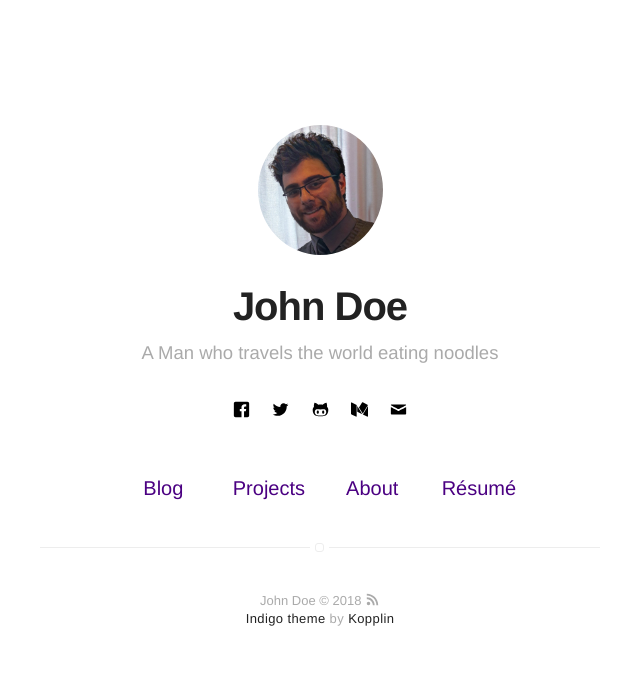
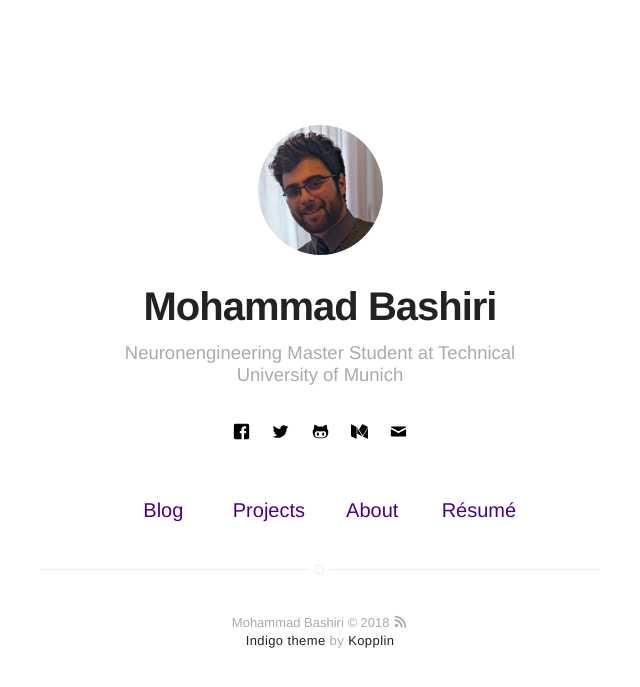
Before and after one commit to mohammadbashiri/mohammadbashiri.github.io-old, a Jekyll site: the page built from index.html, in a window 1280 px wide. Shown: the top 687 px of the page, without its empty margins (320-960 px from the left). Built offline with Jekyll 4.4.1, drawn with Linux system fonts in a browser that asks for light colours.

```diff
--- a/_config.yml
+++ b/_config.yml
@@ -1,9 +1,9 @@
 # main text of home
-name: John Doe
-bio: A Man who travels the world eating noodles
+name: Mohammad Bashiri
+bio: Neuronengineering Master Student at Technical University of Munich
 
 # twitter summary info
-description: A blog about technology and stuff related
+description: A blog about my academic life
 
 # if it's an external image, update below for true
 # better with square images
```
